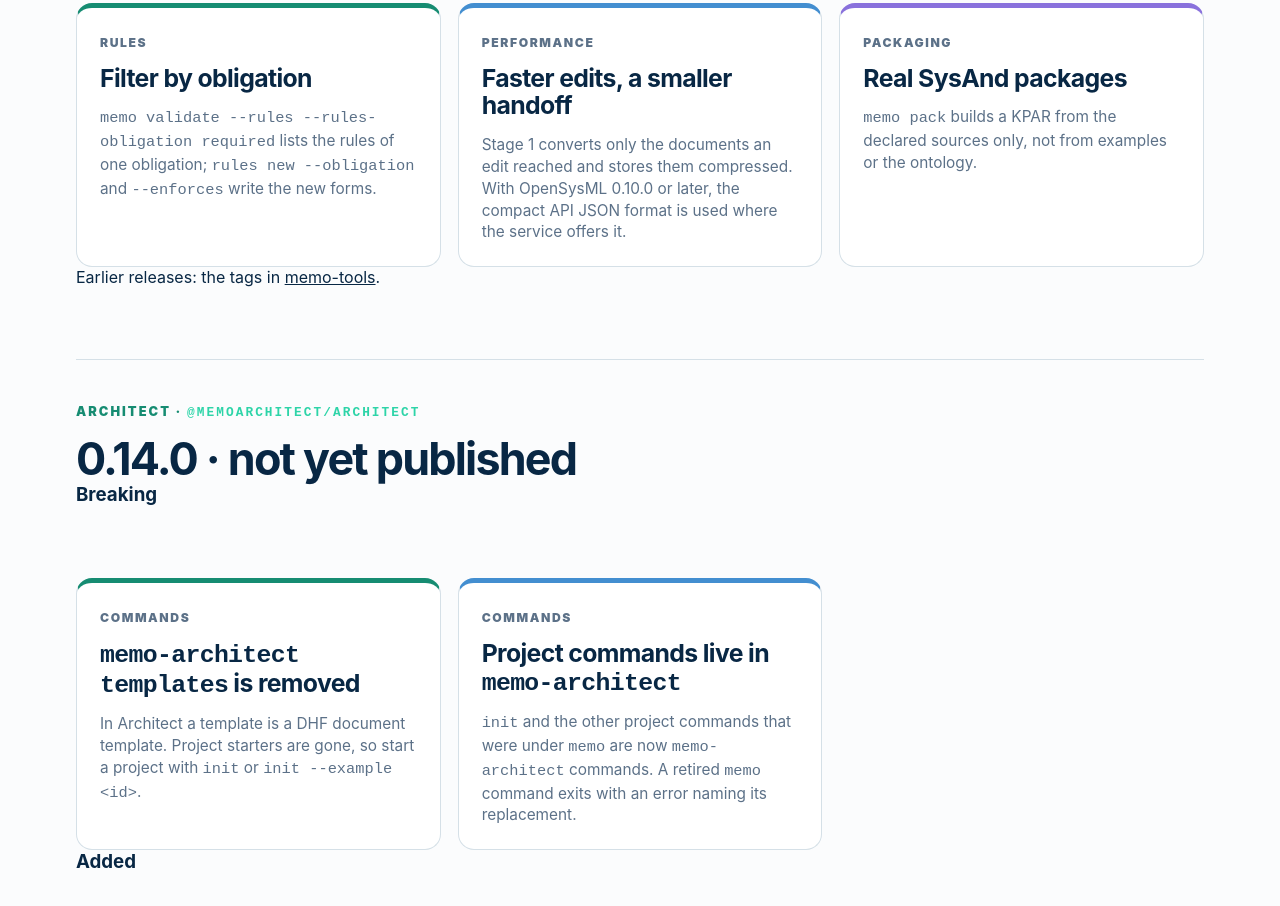
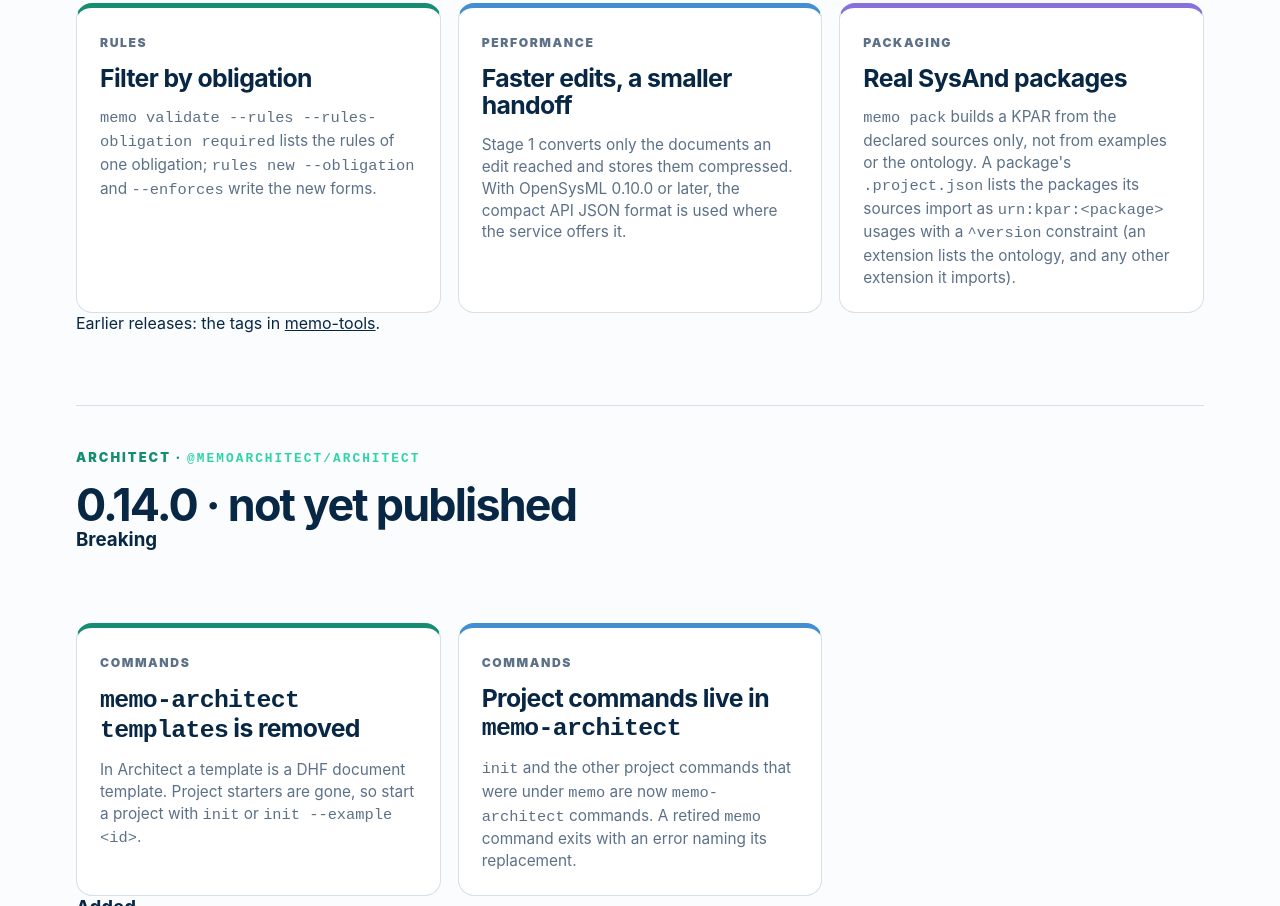
Before and after one commit to memoarchitect/memoarchitect.github.io, a website: page releases.html in a window 1280 px wide. Shown: the part 2499-3405 px from the top of the page. Drawn offline with Linux system fonts and the light colour scheme.

Commit message:
releases: a packed package lists the packages it imports
Co-Authored-By: Claude Sonnet 5.5 <noreply@anthropic.com>

```diff
--- a/releases.html
+++ b/releases.html
@@ -129,7 +129,7 @@
             <small>Packaging</small>
             <h2>Real SysAnd packages</h2>
             <p>
-              <code>memo pack</code> builds a KPAR from the declared sources only, not from examples or the ontology.
+              <code>memo pack</code> builds a KPAR from the declared sources only, not from examples or the ontology. A package's <code>.project.json</code> lists the packages its sources import as <code>urn:kpar:&lt;package&gt;</code> usages with a <code>^version</code> constraint (an extension lists the ontology, and any other extension it imports).
             </p>
           </article>
         </div>
```
